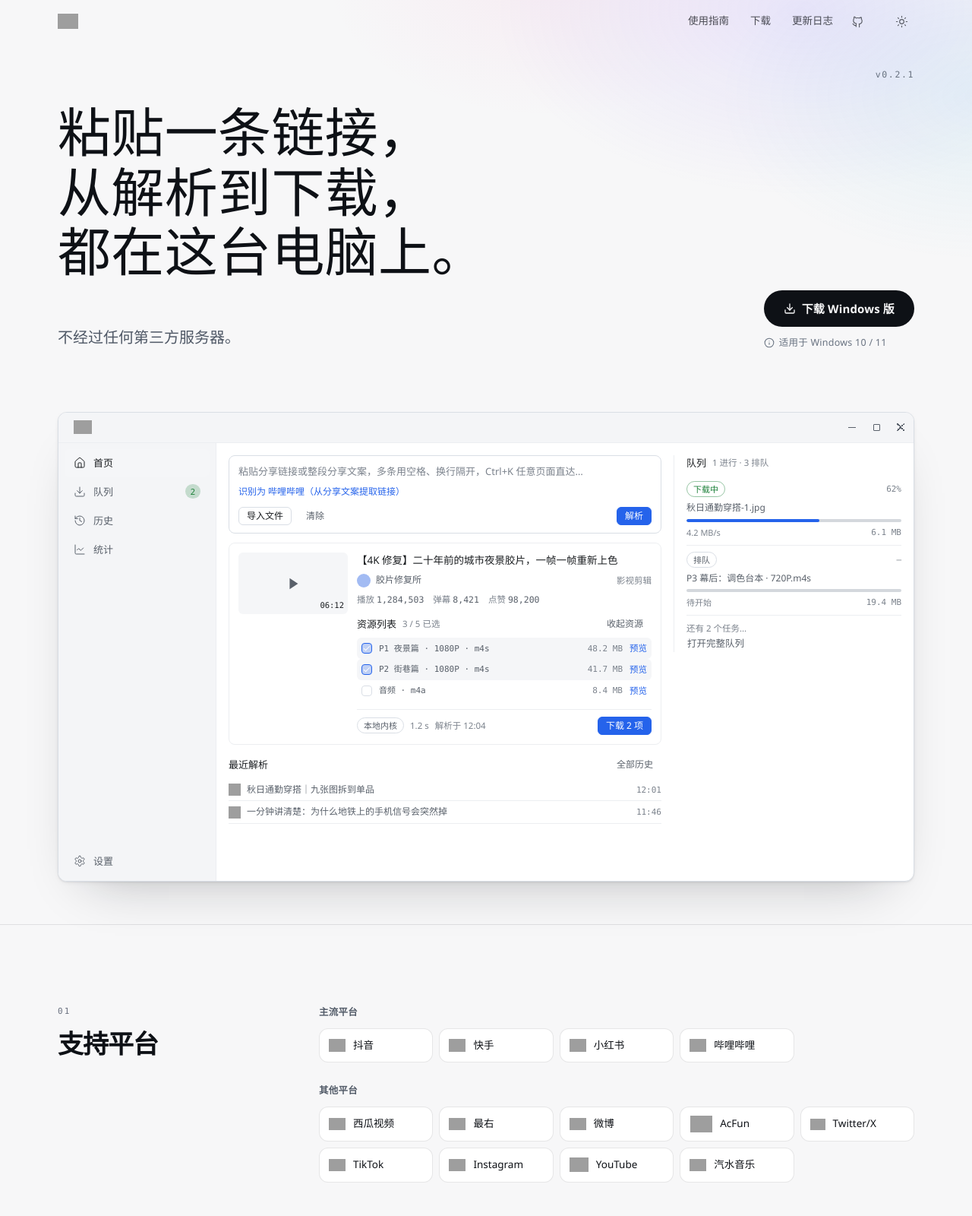
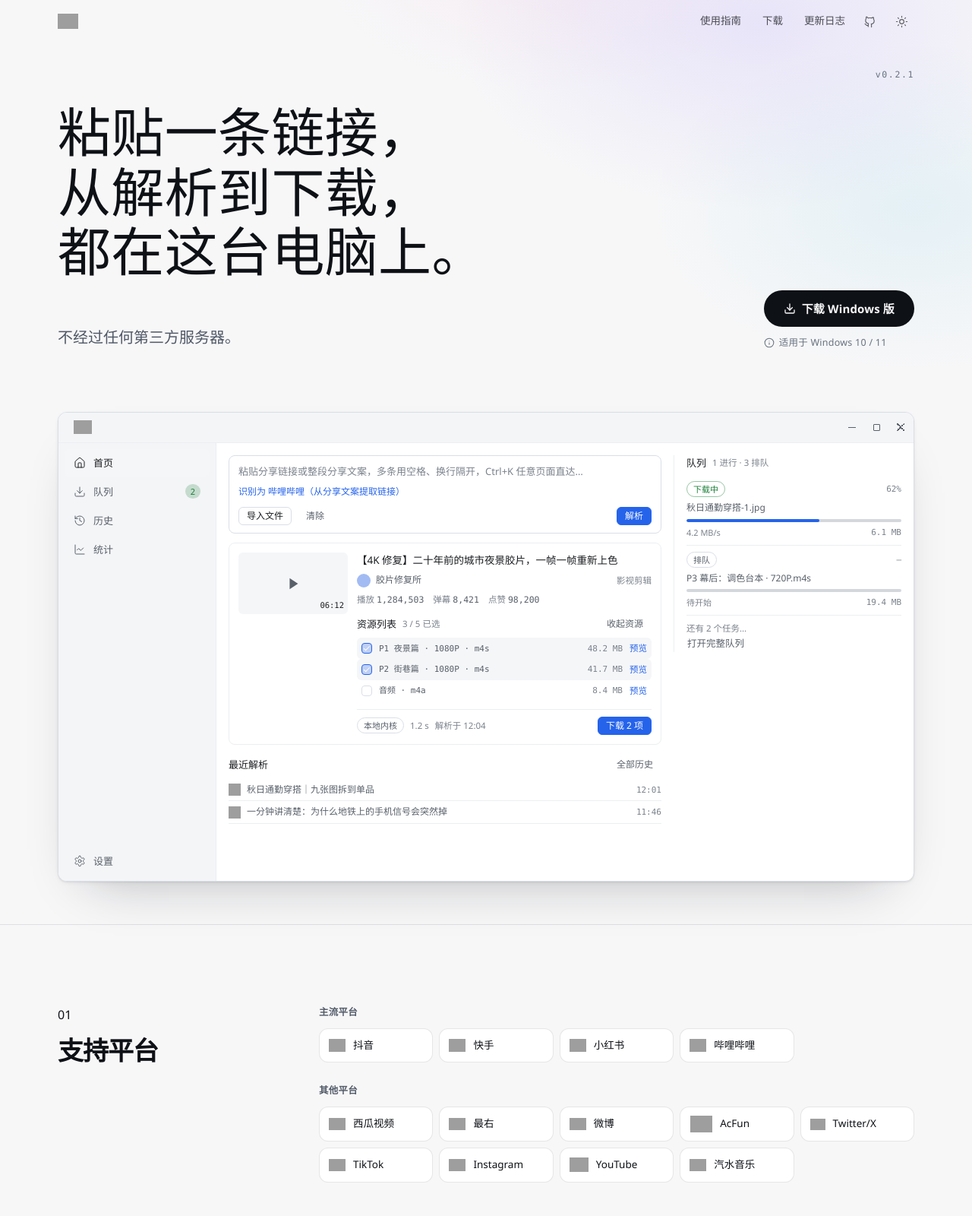
Before and after one commit to hotier/MediaGet-desktop, an Astro site in the folder landing/: page / in a window 1280 px wide. Shown: the top 1600 px of the page at 76% size. Built offline with nearby package versions, Linux system fonts and the light colour scheme; Astro itself is replaced by a stand-in of ours; grey boxes are pictures that could not be loaded; a web font is replaced by a local one.

Commit message:
feat(landing): 全站共享背景光晕；导航图标间距收紧；删段头序号；页脚免责行宽收窄

```diff
--- a/landing/src/styles/global.css
+++ b/landing/src/styles/global.css
@@ -9,7 +9,8 @@
  *   上一版 h1 是放大的字标，整屏只有一个品牌名，第一屏读不到任何产品信息。
  * - 整页只有一块底色，首屏下面紧接一扇真窗口；分层靠窗体的描边与投影，不靠色带。
  *   深色主题里首屏有一层极淡的紫/青光，只为把窗口从背景里托起来，不承载信息。
- * - 明暗节奏：01 平台 / 02 问答（业主 2026-10-20 删掉了差异 / 隐私 / 下载三段）。
+ * - 明暗节奏：平台 / 问答两段（业主 2026-10-20 删掉了差异 / 隐私 / 下载三段；
+ *   段头序号 2026-10-22 删掉，不再给段落编号）。
  * - 段头左列、内容右列，左列在滚动时 sticky：长页面里读者始终知道自己在哪一段。
  * - 全站只有一份外部文件：首屏的京华老宋体子集（14 KB），同源自托管。正文与界面文案
  *   全部走系统字体栈（2026-10-22 业主定调：正文不值得为子集维护付钱）。除此之外不引
@@ -24,7 +25,7 @@
   --text: #0e1116;
   --muted: #525b68;
   /* 2026-10-22 无障碍体检：原 #868d99 在页底 #f7f7f8 上只有 3.12:1，不到 WCAG AA 的
-     4.5:1（.section-index 与文档页 doc-meta 都吃这一档）。提到 #6b7280 → 4.52:1。 */
+     4.5:1（文档页 doc-meta 吃这一档）。提到 #6b7280 → 4.52:1。 */
   --faint: #6b7280;
   --accent: #2563eb;
   --on-accent: #ffffff;
@@ -215,46 +216,49 @@ img[data-ink="on-light"] {
 
 /* —— 首屏 ——
    一块「反色带」：导航、标题、描述与动作都在这一块里，窗体的顶边紧接在下面。
-   底色与墨色全部走 --hero-*，所以切主题时整块跟着翻（浅色主题下是比正文略深一档的浅灰）。
-   那层光两个主题都有，但不同配方：深色用亮墨 + 较高 alpha 把窗口从纯黑里托起来；
-   浅底上亮墨会隐形、高 alpha 会糊成脏色，所以浅色换更深的色相并把 alpha 压到个位数——
-   读起来是纸面上极淡的一层冷光，而不是一块色斑（业主 2026-10-20「亮色也要有」）。 */
+   墨色走 --hero-*，切主题时整块跟着翻。底色与背景光晕不再属于首屏：全站共享
+   （body::before，见下），文档页与 404 因此和首页是同一张背景。 */
 /* 底部留白是「首屏 ↔ 下面那扇窗」之间唯一的间距（.tour 没有上内边距）。
    轨迹：20–36px（窗顶几乎贴住流程线）→ 44–88px → 现在 72–140px，串成一条带子而不是一块板。
    四步流程线删掉之后首屏下部本来就空，这段留白要自己撑住「这一屏说完了、下面是证据」的停顿。
-   这里**不能**用 overflow: hidden：首屏的光晕（.hero::before）顶端本来就要越过首屏边界
-   铺到导航条那一条上去，裁了就会在导航下沿留出一道平色的横缝，右侧光最强的地方最明显
-   （业主 2026-10-22 指出「导航栏右边没有和整体背景统一」）。
-   也不能只是放开 overflow：光晕左右各溢出 -8%，会撑出横向滚动范围。所以只裁横向：
-   overflow-x: clip 不建立滚动容器、也不影响纵轴，光晕往上的那一截照常铺到导航条上。 */
+   .hero 不再自绘底色与 overflow 裁剪：背景光晕已上移到 body::before 全站共享
+   （见下），hero 自绘一页不透明底色反而会把它盖住。 */
 .hero {
   position: relative;
-  overflow-x: clip;
-  background: var(--bg);
   color: var(--hero-ink);
   padding-bottom: clamp(72px, 10vh, 140px);
 }
 
-.hero::before {
+/* —— 全站背景光晕（2026-10-22 业主定调：所有页面共享同一张背景） ——
+   原来是 .hero::before：三束径向渐变只画在首屏里、随页面滚走，文档页与 404
+   于是永远只有一页平色（业主：「背景应该是一样的，首页有渐变，其他页怎么没有」）。
+   现在画在 body::before 上：inset:0 贴住文档顶部（等价于原来「首屏那一块」的位置，
+   随页面滚走），首页、文档页、404 拿到完全相同的背景。
+   两档配方不变：深色用亮墨 + 较高 alpha 把内容从纯黑里托起来；浅底上亮墨会隐形、
+   高 alpha 会糊成脏色，所以浅色换更深的色相并把 alpha 压到个位数——读起来是纸面上
+   极淡的一层冷光，而不是一块色斑（业主 2026-10-20「亮色也要有」）。
+   实现要点：
+   - z-index:-1：画在全部内容之下、画布底色之上。body 的 background 会传播到画布，
+     这一层因此盖得住底色、又遮不了任何内容；顶栏滚动态的玻璃（backdrop-filter）
+     会把这层光晕一起模糊进去，导航条与背景仍是同一张光。
+   - 浅色是默认档（不挂属性选择器）：任何漏设 data-theme 的页面也不会退回平色。 */
+body::before {
   content: "";
   position: absolute;
-  inset: -12% -8% auto;
-  height: 78%;
+  inset: 0;
+  z-index: -1;
   pointer-events: none;
+  background:
+    radial-gradient(560px 340px at 78% 4%, rgb(124 92 255 / 12%), transparent 72%),
+    radial-gradient(480px 300px at 94% 34%, rgb(38 173 220 / 9%), transparent 72%),
+    radial-gradient(420px 260px at 56% -8%, rgb(235 92 168 / 7%), transparent 72%);
 }
 
-[data-theme="dark"] .hero::before {
+[data-theme="dark"] body::before {
   background:
     radial-gradient(560px 340px at 78% 4%, rgb(139 107 255 / 34%), transparent 72%),
     radial-gradient(480px 300px at 94% 34%, rgb(94 231 255 / 16%), transparent 72%),
     radial-gradient(420px 260px at 56% -8%, rgb(255 122 200 / 14%), transparent 72%);
-}
-
-[data-theme="light"] .hero::before {
-  background:
-    radial-gradient(560px 340px at 78% 4%, rgb(124 92 255 / 12%), transparent 72%),
-    radial-gradient(480px 300px at 94% 34%, rgb(38 173 220 / 9%), transparent 72%),
-    radial-gradient(420px 260px at 56% -8%, rgb(235 92 168 / 7%), transparent 72%);
 }
 
 .hero > .shell {
@@ -392,10 +396,14 @@ img[data-ink="on-light"] {
   background: color-mix(in srgb, var(--hero-ink) 8%, transparent);
 }
 
+/* GitHub 图标（住在 .nav-links 里）与主题钮同属右侧的图标按钮组：flex 的 24px
+    gap 是给文字锚点留的呼吸，两枚 34px 圆盒之间只需要 8px。主题钮 2026-10-22
+   全站常驻后，未收紧时这里出现过 24px 的大空档（业主：「间距怎么这么大」）。 */
 .nav-actions {
   display: flex;
   align-items: center;
   gap: 2px;
+  margin-left: -16px;
 }
 
 .theme-toggle,
@@ -708,13 +716,6 @@ img[data-ink="on-light"] {
   top: 32px;
 }
 
-.section-index {
-  color: var(--faint);
-  font-family: var(--font-mono);
-  font-size: 11px;
-  letter-spacing: 0.2em;
-}
-
 .section-head h2 {
   margin-top: 12px;
   font-size: clamp(26px, 3vw, 34px);
@@ -723,7 +724,7 @@ img[data-ink="on-light"] {
   letter-spacing: -0.03em;
 }
 
-/* —— 01 平台：图标 + 名字；名字只从注册表取，图标只从 public/logos 取 —— */
+/* —— 平台：图标 + 名字；名字只从注册表取，图标只从 public/logos 取 —— */
 .platform-group + .platform-group {
   margin-top: 26px;
 }
@@ -863,6 +864,14 @@ img[data-ink="on-light"] {
   gap: 10px;
 }
 
+/* 免责声明是法律小字：行宽收到 30em（约 30 个全角字一行），不跟着 .footer-brand
+   的 1.6fr 列宽拉满——满宽下 60 字只折两行，扫读时句读挤成一片
+   （业主 2026-10-22：「这个容器太宽了，改窄了一点」）。列宽本身不动，
+   窄屏（<900px）列变窄后这条自然失效。 */
+.footer-brand p {
+  max-width: 30em;
+}
+
 .footer h4 {
   margin-bottom: 12px;
   color: var(--text);
@@ -931,17 +940,13 @@ html.js .reveal.in > * {
 @media (max-width: 720px) {
   /* 导航只留品牌、主题与 GitHub：文字锚点在这个宽度上也会把品牌挤掉。
      GitHub 图标已并入链接组（业主定调放更新日志右边），这里只藏文字锚点、
-     容器保持成组，配 .nav-actions 的 margin 复原「图标 + 主题钮」在右侧的原位。 */
+     容器保持成组；两枚图标的 8px 间距沿用 .nav-actions 的负边距，不在此复原。 */
   .nav-links {
     display: flex;
   }
 
   .nav-links a:not(.nav-github) {
     display: none;
-  }
-
-  .nav-actions {
-    margin-left: 0;
   }
 
   .hero-title {
```
